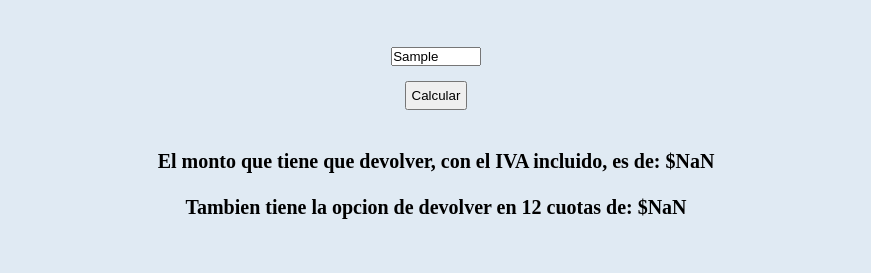
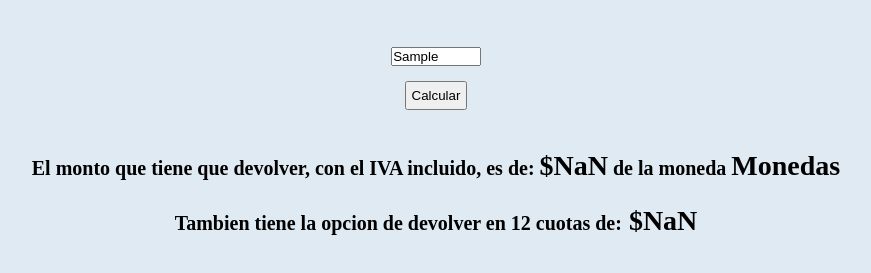
Before and after one commit to AgustinBertazzoni/Javascript-Desafios, a plain HTML site: page index.html in a window 1280 px wide. Both pictures are taken after typing "Sample" into the empty fields and a click on the button "Calcular". Shown: the part 307-580 px from the top of the page, without its empty margins (204-1075 px from the left). Drawn offline with Linux system fonts and the light colour scheme; some packages are replaced by stand-ins of ours; a script that the page names is missing.

Commit message:
Proyecto final

```diff
--- a/index.js
+++ b/index.js
@@ -25,13 +25,14 @@ fetch("./apis.json")
 const valorUsuario = document.querySelector("#seleccionarPrestamo");
 const valorMostrar = document.querySelector("#valorFinal");
 const botonCalcular = document.querySelector("#boton");
+const valorMoneda = document.querySelector("#monedas");
 
 
 function calcular() {
     botonCalcular.addEventListener("click", () => {
         let valor = valorUsuario.value;
 
-        valorMostrar.innerHTML = `El monto que tiene que devolver, con el IVA incluido, es de: $${(valor * 1.21).toFixed(2)}<br/> <br/> Tambien tiene la opcion de devolver en 12 cuotas de: $${(valor * 1.21 / 12).toFixed(2)} `;
+        valorMostrar.innerHTML = `El monto que tiene que devolver, con el IVA incluido, es de: <span class="valorMoneda">$${(valor * 1.21).toFixed(2)}</span> de la moneda <span class="valorMoneda">${valorMoneda.value}</span><br/> <br/> Tambien tiene la opcion de devolver en 12 cuotas de:<span class="valorMoneda"> $${(valor * 1.21 / 12).toFixed(2)}</span> `;
 
 
         localStorage.setItem("info", JSON.stringify(valor * 1.21));
--- a/style.css
+++ b/style.css
@@ -66,3 +66,8 @@ select{
     font-weight: bold;
     margin-top: 40px;
 }
+
+.valorMoneda{
+    font-size:28px;
+    font-weight: bold;
+}
```
